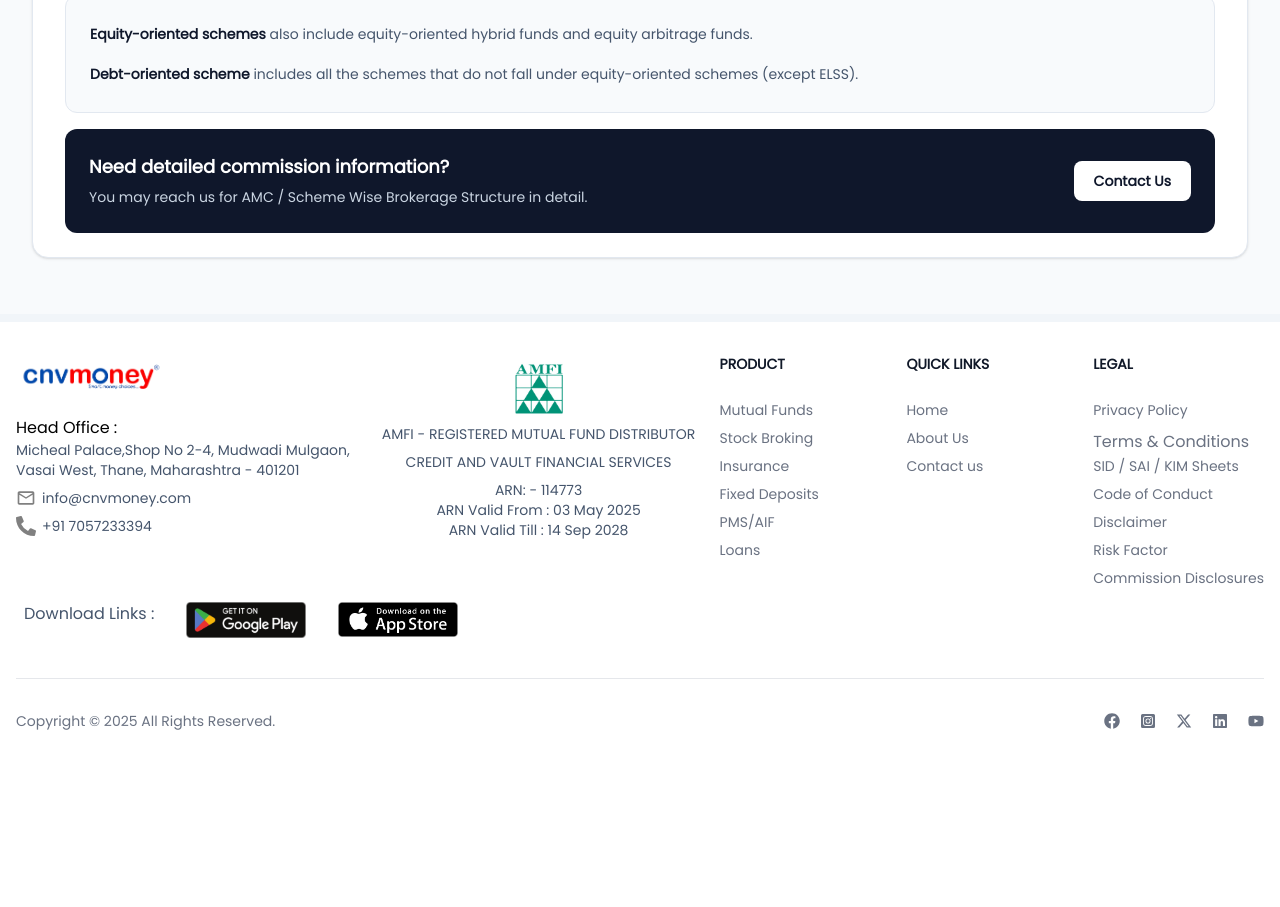
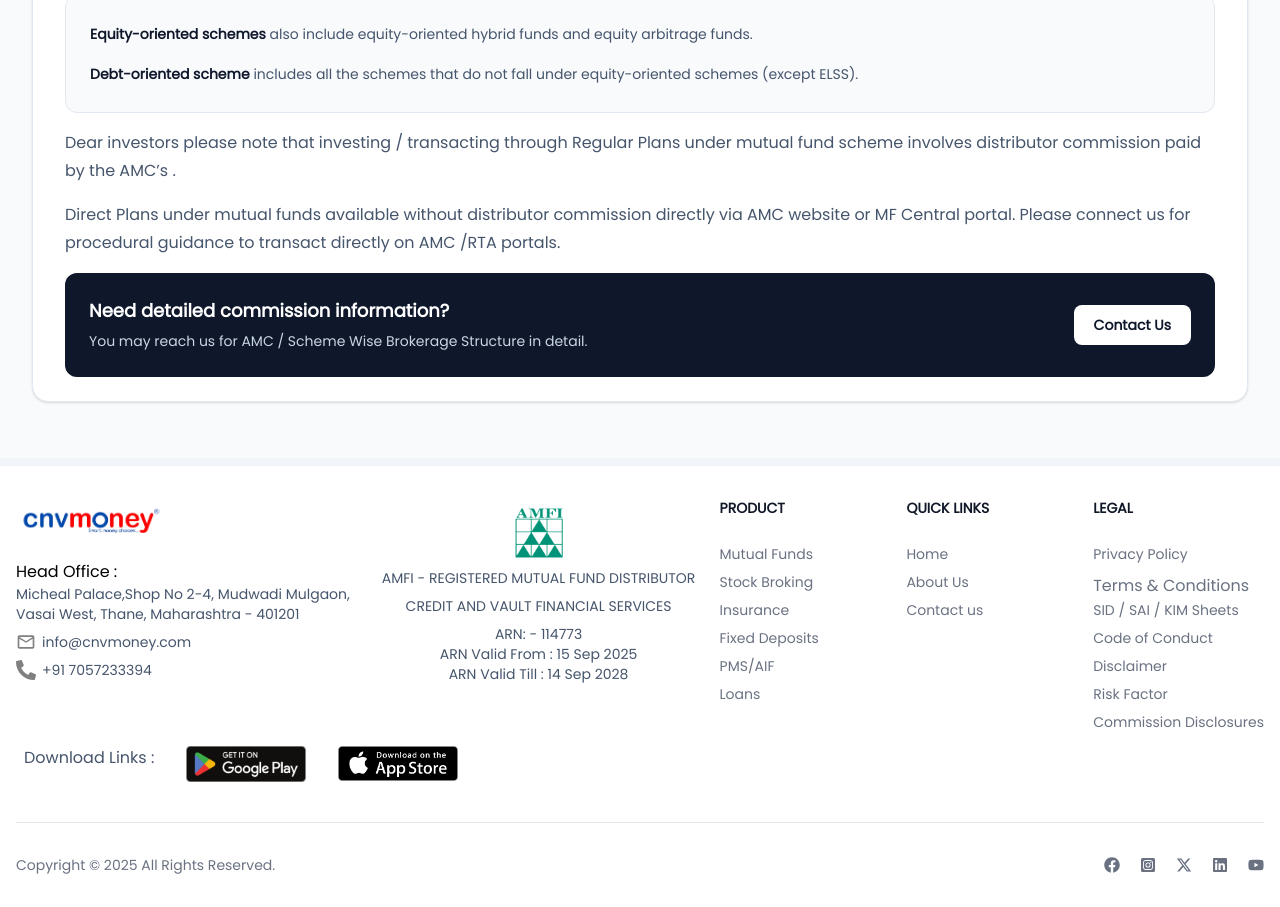
Before and after one commit to cnv-nilesh/cnvmoney-website-updated, a Next.js app: page /CommissionDisclosures in a window 1280 px wide. Shown: the part 2920-3827 px from the top of the page. Before the commit the page ends 3683 px from the top, so only its background shows below. Built offline with nearby package versions, Linux system fonts and the light colour scheme.

Commit message:
ARN VALIDITY UPDATED

```diff
--- a/src/app/CommissionDisclosures/page.jsx
+++ b/src/app/CommissionDisclosures/page.jsx
@@ -198,7 +198,15 @@
 
                 </div>
               </div>
+              <div className="space-y-4 text-sm leading-7 text-slate-600 sm:text-base">
+              <p>
+               Dear investors please note that investing / transacting through Regular Plans under mutual fund scheme involves distributor commission paid by the AMC’s .
+              </p>
 
+              <p>
+               Direct Plans under mutual funds available without distributor commission directly via AMC website or MF Central portal. Please connect us for procedural guidance to transact directly on AMC /RTA portals.
+              </p>
+            </div>
               {/* Contact CTA */}
               <div className="flex flex-col gap-4 rounded-xl bg-slate-900 px-5 py-6 sm:flex-row sm:items-center sm:justify-between sm:px-6">
 
--- a/src/app/components/footer/Footer.jsx
+++ b/src/app/components/footer/Footer.jsx
@@ -60,7 +60,7 @@
                 CREDIT AND VAULT FINANCIAL SERVICES
               </p>
               <p className="text-wrap text-slate-600 text-sm mt-2">ARN: - 114773</p>
-               <p className="text-wrap text-slate-600 text-sm">ARN Valid From : 03 May 2025</p>
+               <p className="text-wrap text-slate-600 text-sm">ARN Valid From : 15 Sep 2025</p>
                <p className="text-wrap text-slate-600 text-sm">ARN Valid Till : 14 Sep 2028</p>
             </div>
           </div>
```
